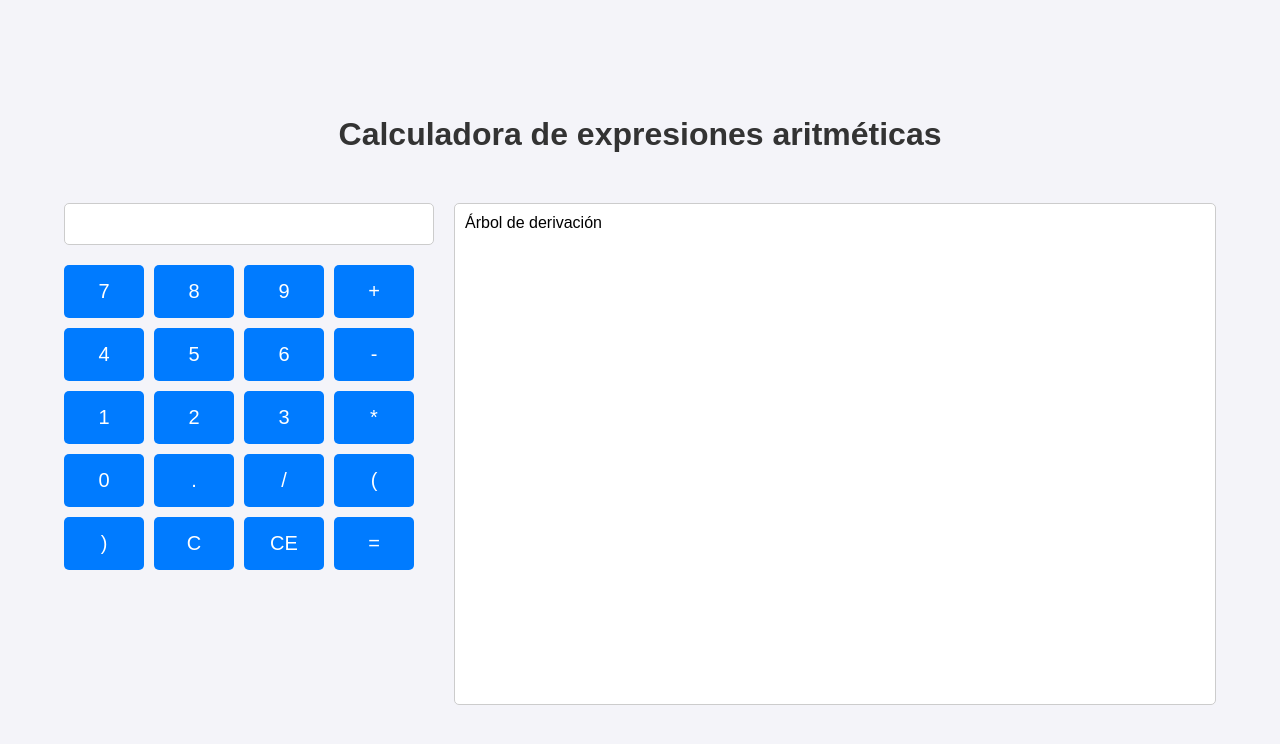
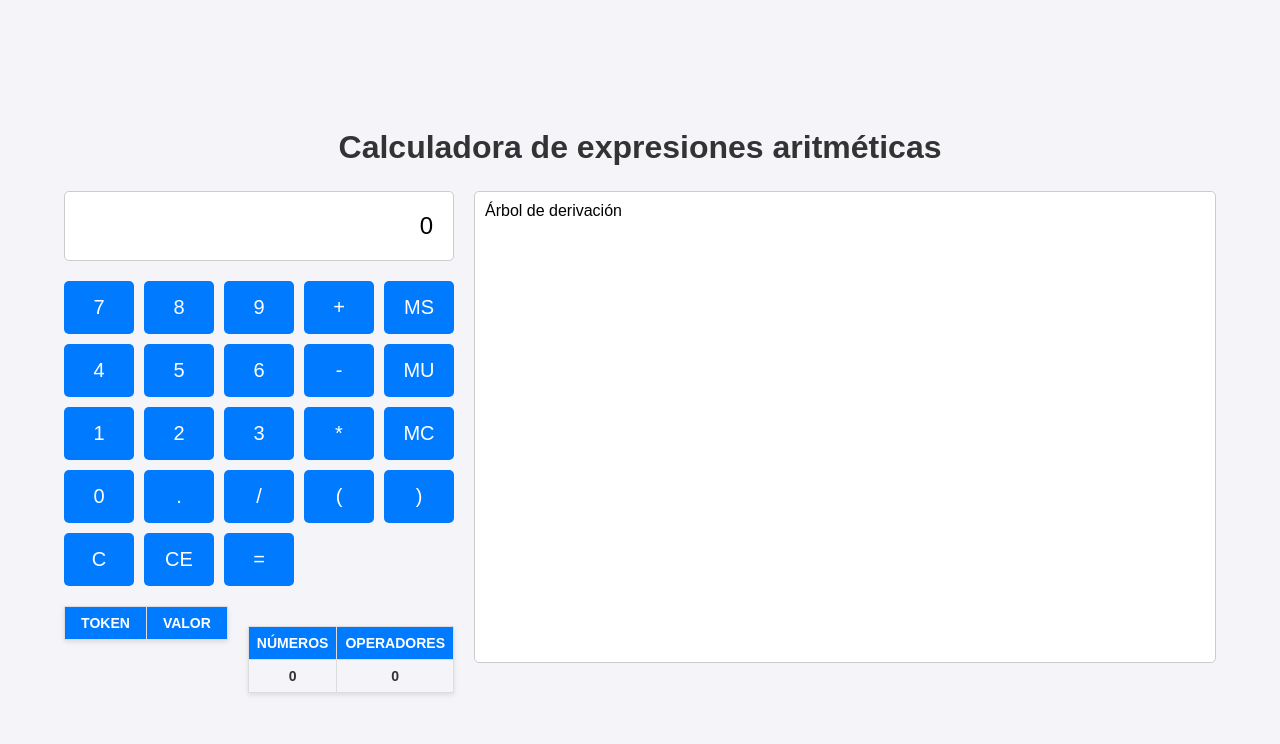
Before and after one commit to adrian77BRO/calculadora_GLC, a Flask app: template templates/index.html in a window 1280 px wide. Shown: the top 744 px of the page. Run offline with Flask 3, Linux system fonts and the light colour scheme; the template is opened without the code that fills it, so the values that code supplies are empty.

Commit message:
Listado de tokens con ply

```diff
--- a/app.py
+++ b/app.py
@@ -1,19 +1,101 @@
 from flask import Flask, request, jsonify
-from grammar_calculator import parse_expression
+from ply import lex, yacc
 from flask_cors import CORS
 
 app = Flask(__name__)
 CORS(app)
 
-@app.route('/calculate', methods=['POST'])
+# Tokens
+tokens = (
+    'NUMBER',
+    'PLUS',
+    'MINUS',
+    'TIMES',
+    'DIVIDE',
+    'LPAREN',
+    'RPAREN'
+)
+
+# Definición de los tokens
+t_PLUS = r'\+'
+t_MINUS = r'-'
+t_TIMES = r'\*'
+t_DIVIDE = r'/'
+t_LPAREN = r'\('
+t_RPAREN = r'\)'
+
+def t_NUMBER(t):
+    r'\d+(\.\d+)?'
+    t.value = float(t.value)
+    return t
+
+t_ignore = ' \t'
+
+def t_error(t):
+    print(f"Illegal character '{t.value[0]}'")
+    t.lexer.skip(1)
+
+lexer = lex.lex()
+
+# Gramática
+def p_expression_plus(p):
+    "expression : expression PLUS term"
+    p[0] = (p[1], '+', p[3])
+
+def p_expression_minus(p):
+    "expression : expression MINUS term"
+    p[0] = (p[1], '-', p[3])
+
+def p_expression_term(p):
+    "expression : term"
+    p[0] = p[1]
+
+def p_term_times(p):
+    "term : term TIMES factor"
+    p[0] = (p[1], '*', p[3])
+
+def p_term_divide(p):
+    "term : term DIVIDE factor"
+    p[0] = (p[1], '/', p[3])
+
+def p_term_factor(p):
+    "term : factor"
+    p[0] = p[1]
+
+def p_factor_num(p):
+    "factor : NUMBER"
+    p[0] = p[1]
+
+def p_factor_expr(p):
+    "factor : LPAREN expression RPAREN"
+    p[0] = p[2]
+
+def p_error(p):
+    print("Syntax error!")
+
+parser = yacc.yacc()
+
+@app.route("/calculate", methods=["POST"])
 def calculate():
     data = request.json
-    expression = data.get('expression', '')
-    try:
-        tree = parse_expression(expression)
-        return jsonify({'tree': tree})
-    except Exception as e:
-        return jsonify({'error': str(e)})
+    expression = data.get("expression", "")
 
-if __name__ == '__main__':
+    # Tokenización
+    lexer.input(expression)
+    tokens = []
+    while tok := lexer.token():
+        tokens.append({"type": tok.type, "value": tok.value})
+
+    # Construir estadísticas
+    stats = {
+        "numbers": sum(1 for token in tokens if token["type"] == "NUMBER"),
+        "operators": sum(1 for token in tokens if token["type"] in {"PLUS", "MINUS", "TIMES", "DIVIDE"}),
+    }
+
+    # Parsear la expresión
+    tree = parser.parse(expression)
+
+    return jsonify({"tree": tree, "tokens": tokens, "stats": stats})
+
+if __name__ == "__main__":
     app.run(debug=True)
--- a/grammar_calculator.py
+++ /dev/null
@@ -1,82 +0,0 @@
-from ply import lex, yacc
-
-# Tokens
-tokens = (
-    'NUMBER',
-    'PLUS',
-    'MINUS',
-    'TIMES',
-    'DIVIDE',
-    'LPAREN',
-    'RPAREN'
-)
-
-# Definición de los tokens
-t_PLUS = r'\+'
-t_MINUS = r'-'
-t_TIMES = r'\*'
-t_DIVIDE = r'/'
-t_LPAREN = r'\('
-t_RPAREN = r'\)'
-
-def t_NUMBER(t):
-    r'\d+(\.\d+)?'
-    t.value = float(t.value)
-    return t
-
-t_ignore = ' \t'
-
-def t_error(t):
-    print(f"Illegal character '{t.value[0]}'")
-    t.lexer.skip(1)
-
-# Construcción del analizador léxico
-lexer = lex.lex()
-
-# Gramática
-def p_expression_plus(p):
-    "expression : expression PLUS term"
-    p[0] = (p[1], '+', p[3])
-
-def p_expression_minus(p):
-    "expression : expression MINUS term"
-    p[0] = (p[1], '-', p[3])
-
-def p_expression_term(p):
-    "expression : term"
-    p[0] = p[1]
-
-def p_term_times(p):
-    "term : term TIMES factor"
-    p[0] = (p[1], '*', p[3])
-
-def p_term_divide(p):
-    "term : term DIVIDE factor"
-    p[0] = (p[1], '/', p[3])
-
-def p_term_factor(p):
-    "term : factor"
-    p[0] = p[1]
-
-def p_factor_num(p):
-    "factor : NUMBER"
-    p[0] = p[1]
-
-def p_factor_expr(p):
-    "factor : LPAREN expression RPAREN"
-    p[0] = p[2]
-
-def p_error(p):
-    print("Syntax error!")
-
-# Construcción del analizador sintáctico
-parser = yacc.yacc()
-
-def parse_expression(expression):
-    result = parser.parse(expression)
-    return result
-
-if __name__ == "__main__":
-    expr = input("Ingresa una expresión: ")
-    tree = parse_expression(expr)
-    print("Árbol de derivación:", tree)
--- a/static/script.js
+++ b/static/script.js
@@ -1,4 +1,5 @@
 let expression = "";
+let memory = 0;
 
 function appendToExpression(value) {
     expression += value;
@@ -17,7 +18,21 @@
 }
 
 function updateDisplay() {
-    document.getElementById("expressionDisplay").innerText = expression || "0";
+    document.getElementById("result-value").innerText = expression || "0";
+}
+
+function saveToMemory() {
+    const result = parseFloat(document.getElementById("result-value").innerText);
+    memory = result;
+}
+
+function useMemory() {
+    expression += memory;
+    updateDisplay();
+}
+
+function clearMemory() {
+    memory = 0;
 }
 
 async function calculate() {
@@ -42,6 +57,20 @@
     console.log("Respuesta del servidor:", data);
     const treeData = buildD3Tree(data.tree);
     renderTree(treeData);
+
+    const result = eval(expression);
+    document.getElementById("result-value").innerText = result;
+
+    const tokensTable = document.getElementById("tokensTable").querySelector("tbody");
+    tokensTable.innerHTML = "";
+    data.tokens.forEach(token => {
+        const row = tokensTable.insertRow();
+        row.insertCell(0).innerText = token.type;
+        row.insertCell(1).innerText = token.value;
+    });
+
+    document.getElementById("numberCount").innerText = data.stats.numbers;
+    document.getElementById("operatorCount").innerText = data.stats.operators;
 }
 
 function buildD3Tree(node) {
--- a/static/styles.css
+++ b/static/styles.css
@@ -11,7 +11,7 @@
 
 h1 {
     color: #333;
-    margin-bottom: 50px;
+    margin-bottom: 25px;
 }
 
 .container {
@@ -38,7 +38,7 @@
 
 .calculator {
     display: grid;
-    grid-template-columns: repeat(4, 80px);
+    grid-template-columns: repeat(5, 70px);
     gap: 10px;
     margin-top: 20px;
 }
@@ -59,7 +59,7 @@
 }
 
 .display {
-    grid-column: span 4;
+    grid-column: span 5;
     background: #fff;
     font-size: 24px;
     padding: 20px;
@@ -70,7 +70,7 @@
 
 #tree {
     width: 100%;
-    height: 480px;
+    height: 450px;
 }
 
 .node {
@@ -92,3 +92,61 @@
     stroke: #ccc;
     stroke-width: 2px;
 }
+
+.results-section {
+    display: flex;
+    justify-content: space-around;
+    align-items: flex-start;
+    gap: 20px;
+    margin-top: 20px;
+    font-family: Arial, sans-serif;
+}
+
+table {
+    width: 100%;
+    border-collapse: collapse;
+    box-shadow: 0 2px 5px rgba(0, 0, 0, 0.1);
+    max-width: 300px;
+}
+
+table thead {
+    background-color: #007BFF;
+    color: white;
+    text-transform: uppercase;
+    font-size: 14px;
+    font-weight: bold;
+}
+
+table th,
+table td {
+    border: 1px solid #ddd;
+    padding: 8px;
+    text-align: center;
+    font-size: 14px;
+}
+
+table tbody tr:nth-child(even) {
+    background-color: #f9f9f9;
+}
+
+table tbody tr:hover {
+    background-color: #f1f1f1;
+}
+
+table tbody td {
+    color: #555;
+}
+
+#statsTable {
+    margin-top: 20px;
+}
+
+#statsTable tbody td {
+    font-weight: bold;
+    color: #333;
+}
+
+.results-section table {
+    margin: 0 auto;
+    max-width: 600px;
+}
--- a/templates/index.html
+++ b/templates/index.html
@@ -13,22 +13,25 @@
     <h1>Calculadora de expresiones aritméticas</h1>
     <div class="container">
         <div class="calculator-section">
-            <div class="display" id="expressionDisplay"></div>
+            <div class="display" id="result-value">0</div>
             <div class="calculator">
                 <button class="button" onclick="appendToExpression('7')">7</button>
                 <button class="button" onclick="appendToExpression('8')">8</button>
                 <button class="button" onclick="appendToExpression('9')">9</button>
                 <button class="button" onclick="appendToExpression('+')">+</button>
+                <button class="button" onclick="saveToMemory()">MS</button>
 
                 <button class="button" onclick="appendToExpression('4')">4</button>
                 <button class="button" onclick="appendToExpression('5')">5</button>
                 <button class="button" onclick="appendToExpression('6')">6</button>
                 <button class="button" onclick="appendToExpression('-')">-</button>
+                <button class="button" onclick="useMemory()">MU</button>
 
                 <button class="button" onclick="appendToExpression('1')">1</button>
                 <button class="button" onclick="appendToExpression('2')">2</button>
                 <button class="button" onclick="appendToExpression('3')">3</button>
                 <button class="button" onclick="appendToExpression('*')">*</button>
+                <button class="button" onclick="clearMemory()">MC</button>
 
                 <button class="button" onclick="appendToExpression('0')">0</button>
                 <button class="button" onclick="appendToExpression('.')">.</button>
@@ -40,6 +43,31 @@
                 <button class="button" onclick="clearExpression()">CE</button>
                 <button class="button" onclick="calculate()">=</button>
             </div>
+            <div class="results-section">
+                <table border="1" id="tokensTable">
+                    <thead>
+                        <tr>
+                            <th>Token</th>
+                            <th>Valor</th>
+                        </tr>
+                    </thead>
+                    <tbody></tbody>
+                </table>
+                <table border="1" id="statsTable">
+                    <thead>
+                        <tr>
+                            <th>Números</th>
+                            <th>Operadores</th>
+                        </tr>
+                    </thead>
+                    <tbody>
+                        <tr>
+                            <td id="numberCount">0</td>
+                            <td id="operatorCount">0</td>
+                        </tr>
+                    </tbody>
+                </table>
+            </div>
         </div>
         <div class="tree-section">
             <div id="tree">Árbol de derivación</div>
```
